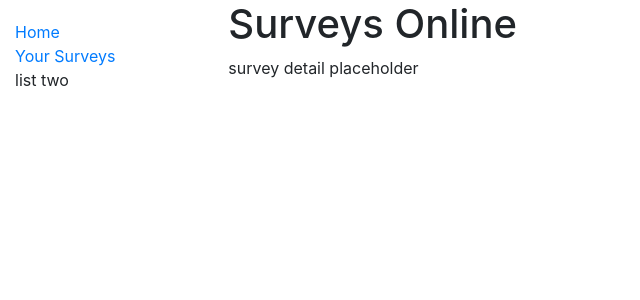
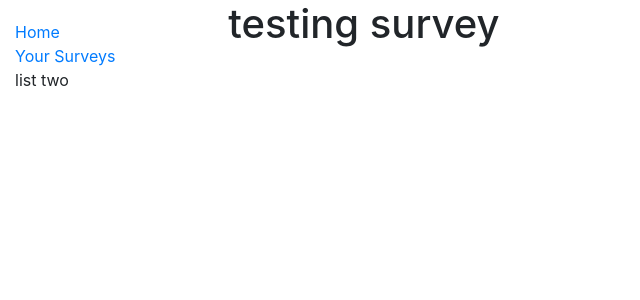
Before and after one commit to LHW99/survey, a Django app: page /catalog/surveys/6867219a-b6cb-4f17-b2df-46ac5898d51a/ in a window 1280 px wide. Shown: the top 300 px of the page, without its empty margins (0-640 px from the left). Run offline with Django 3.2, Linux system fonts and the light colour scheme; data comes from the database, SQL or seed files in the repository; some libraries are stand-ins or nearby versions.

Commit message:
making detailed survey page

```diff
--- a/catalog/templates/catalog/surveys_detail.html
+++ b/catalog/templates/catalog/surveys_detail.html
@@ -1,7 +1,13 @@
 {% extends 'base.html' %}
 
 {% block content %}
-  <h1>Surveys Online</h1>
+  <h1>{{ surveys.name }}</h1>
+  {% for ques in surveys.questions_set.all %}
+  <p>{{ ques.question }}</p>
+  <ul>
+  {% for ans in questions.answers_set.all %}
+  <li>{{ ans.answer }}</li>
+  {% endfor %}
+  {% endfor %}
 
-  <p>survey detail placeholder</p>
 {% endblock %}
```
